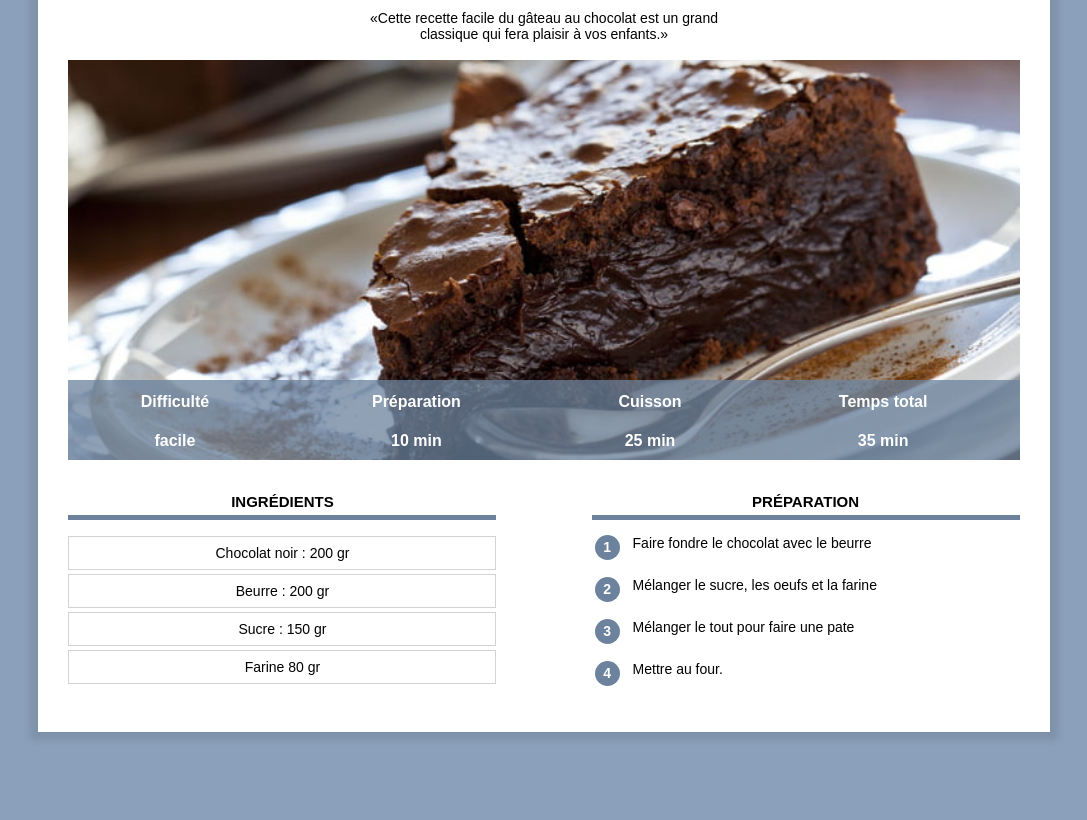
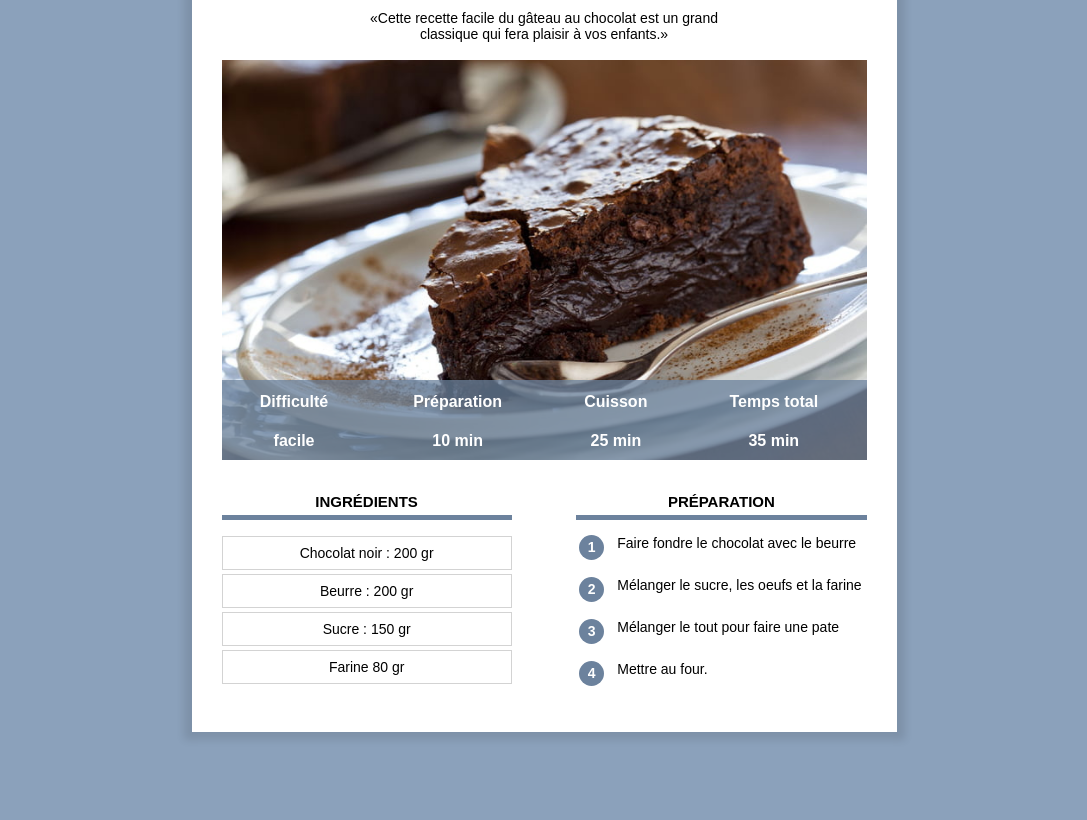
Before and after one commit to Cedric72-web/site_recette, a plain HTML site: page index.html in a window 1280 px wide. Shown: the part 164-984 px from the top of the page, without its empty margins (96-1183 px from the left). Drawn offline with Linux system fonts and the light colour scheme.

Commit message:
Add files via upload

```diff
--- a/index.html
+++ b/index.html
@@ -3,6 +3,7 @@
     <head>
         <title>Gateau au chocolat</title>
         <meta charset="UTF-8">
+        <meta name="viewport" content="width=device-width, initial-scale=1.0">
         <link rel="stylesheet" href="recette.css">
     </head>
     <body>
--- a/recette.css
+++ b/recette.css
@@ -17,8 +17,8 @@ p.categorie{
 }
 div.contenu{
     background-color: white;
-    margin: 60px 10% 80px 10%;
-    padding: 0 30px 30px 30px;
+    margin: 40px 8px 40px 8px;
+    padding: 0 8px 20px 8px;
     min-width: 350px;
     box-shadow: 0px 0px 8px 8px rgba(0, 0, 0, 0.1);
     overflow: visible;
@@ -60,17 +60,18 @@ table.infos{
     width: 100%;
     color: white;
     background-color: #6C829DC0;
-    height: 80px;            }
+    height: 50px;
+}
 img{
     display: block;
 }
 table.infos td{
     text-align: center;
-    font-size: 14px;
+    font-size: 12px;
     vertical-align: top;
 }
 table.infos th{
-    font-size: 16px;
+    font-size: 14px;
     vertical-align: bottom;
     padding-bottom: 8px;
 }
@@ -82,7 +83,7 @@ img.infos{
     background-color: lightgrey;
 }
 div.colonne{
-    width: 45%;
+    width: 100%;
     margin-top: 20px;
 }
 div.colonne h2{
@@ -94,10 +95,9 @@ div.colonne h2{
 }
 div.colonne1{
     display: inline-block;
-    margin-right: 10%;
 }
 div.colonne2{
-    float: right;
+    float: none;
 }
 div.ingredients p{
     text-align: center;
@@ -131,3 +131,37 @@ table.preparation td.preparation_etape{
 table.preparation tr{
     height: 40px;
 }
+/* Style pour ordinateur */
+@media only screen and (min-width: 768px) {
+    div.contenu{
+        margin: 60px 10% 80px 10%;
+        padding: 0 30px 30px 30px;
+        min-width: 350px;
+    }
+    table.infos{
+        height: 80px;
+    }
+    table.infos td{
+        font-size: 14px;
+    }
+    table.infos th{
+        font-size: 16px;
+    }
+    div.colonne{
+    width: 45%;
+    margin-top: 20px;
+    }
+    div.colonne1{
+        display: inline-block;
+        margin-right: 10%;
+    }
+    div.colonne2{
+        float: right;
+}
+/* Style pour écrans trop grands */
+@media only screen and (min-width: 900px) {
+    div.contenu{
+        margin: 60px auto 80px auto;
+        padding: 0 30px 30px 30px;
+        width: 645px;
+}
```
